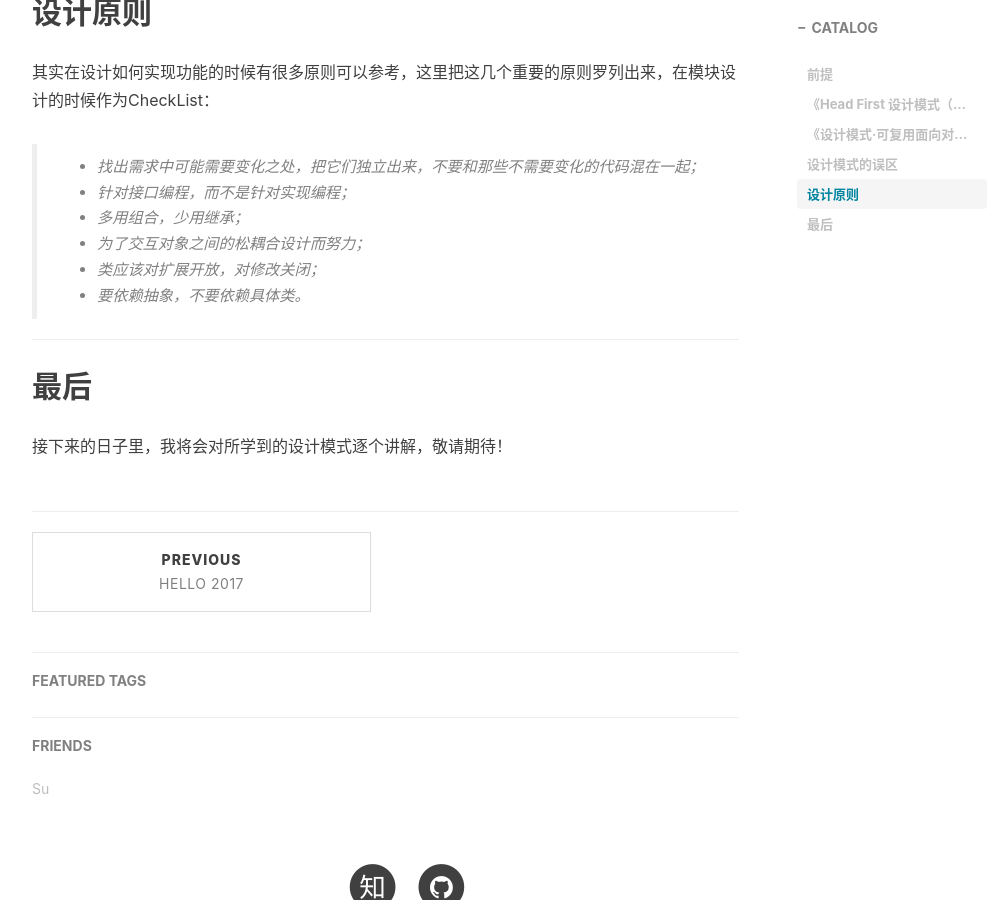
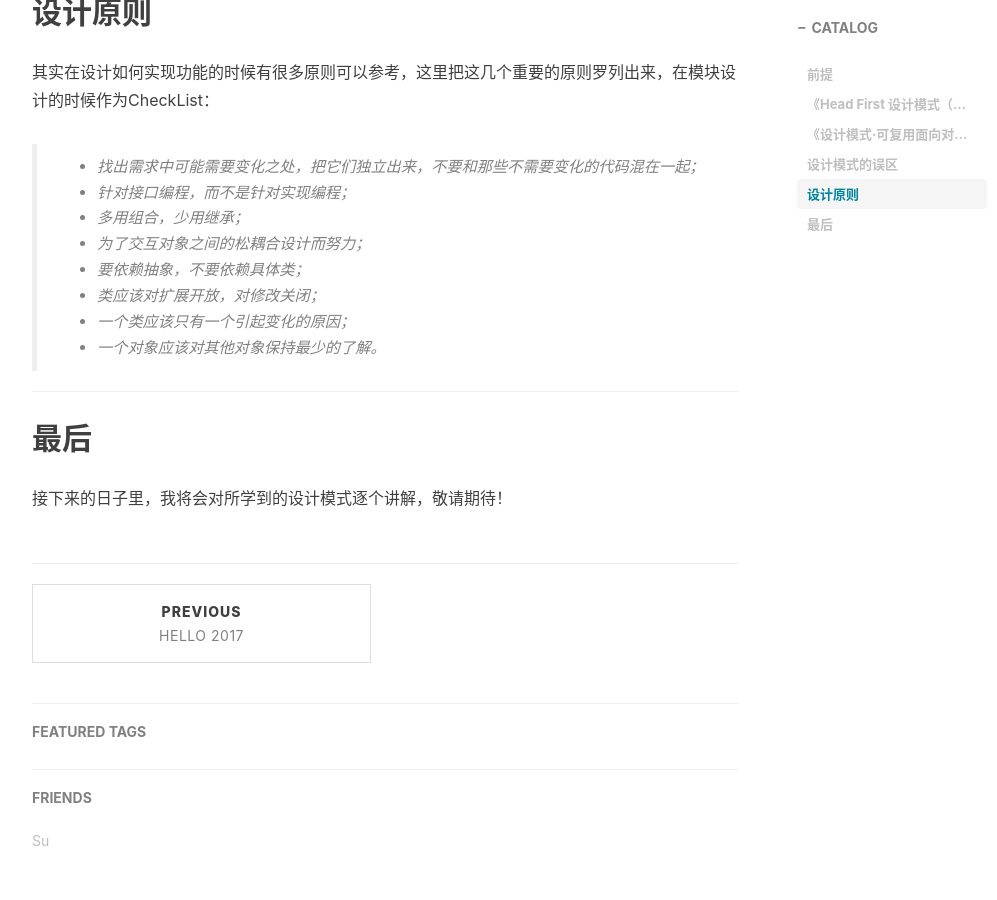
Before and after one commit to wudashan/wudashan.github.io, a Jekyll site: the page built from _posts/2017-03-15-Design-Patterns.markdown, in a window 1280 px wide and 900 px high, scrolled down 1715 px. Shown: the whole window, without its empty margins (233-1230 px from the left). Built offline with Jekyll 4.4.1, drawn with Linux system fonts in a browser that asks for light colours; nearby versions of some CDN libraries; comment, search, counter and statistics services are not loaded.

Commit message:
更新设计原则

```diff
--- a/_posts/2017-03-15-Design-Patterns.markdown
+++ b/_posts/2017-03-15-Design-Patterns.markdown
@@ -41,8 +41,10 @@ tags:
 > * 针对接口编程，而不是针对实现编程；
 > * 多用组合，少用继承；
 > * 为了交互对象之间的松耦合设计而努力；
+> * 要依赖抽象，不要依赖具体类；
 > * 类应该对扩展开放，对修改关闭；
-> * 要依赖抽象，不要依赖具体类。
+> * 一个类应该只有一个引起变化的原因；
+> * 一个对象应该对其他对象保持最少的了解。
 
 ---
 
```
